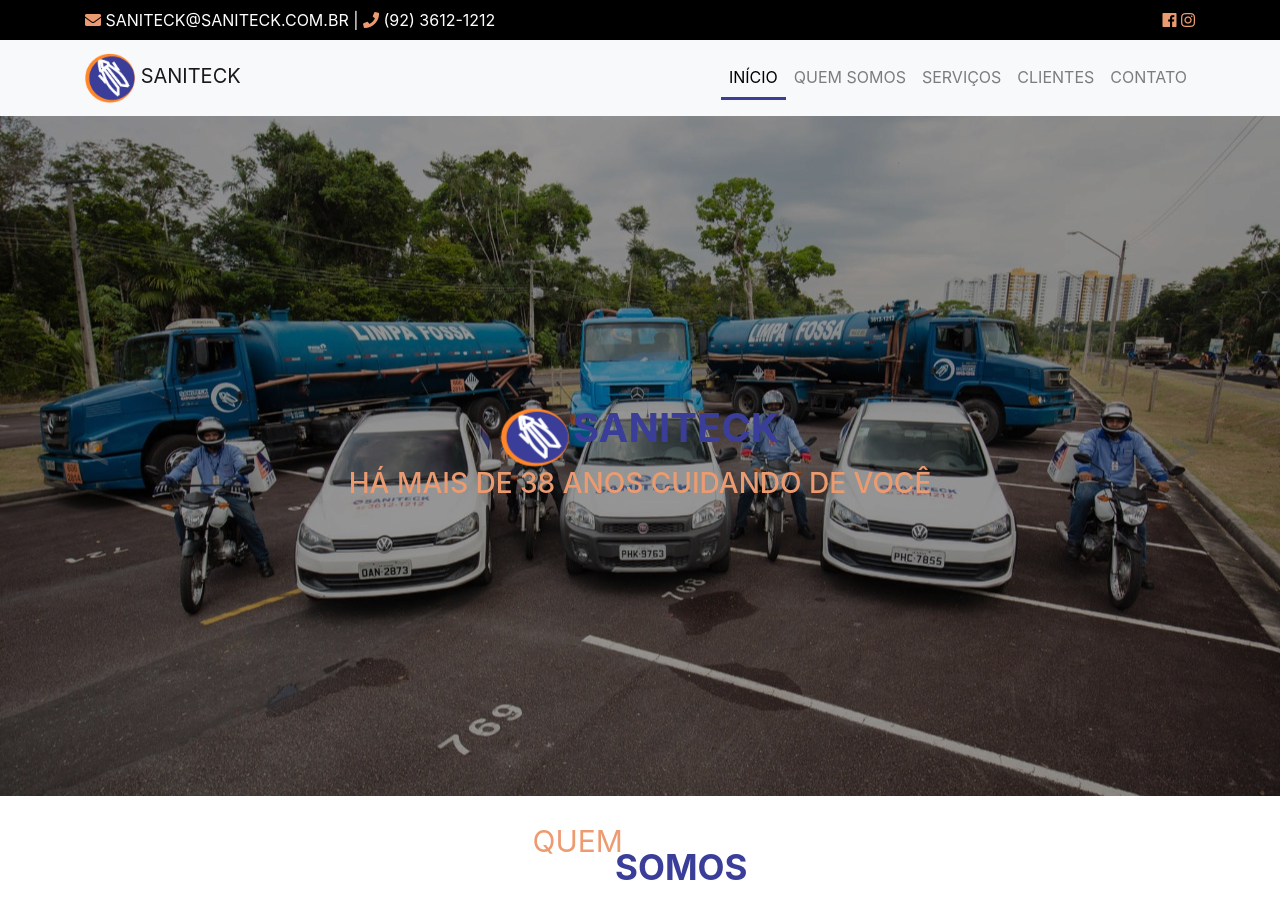
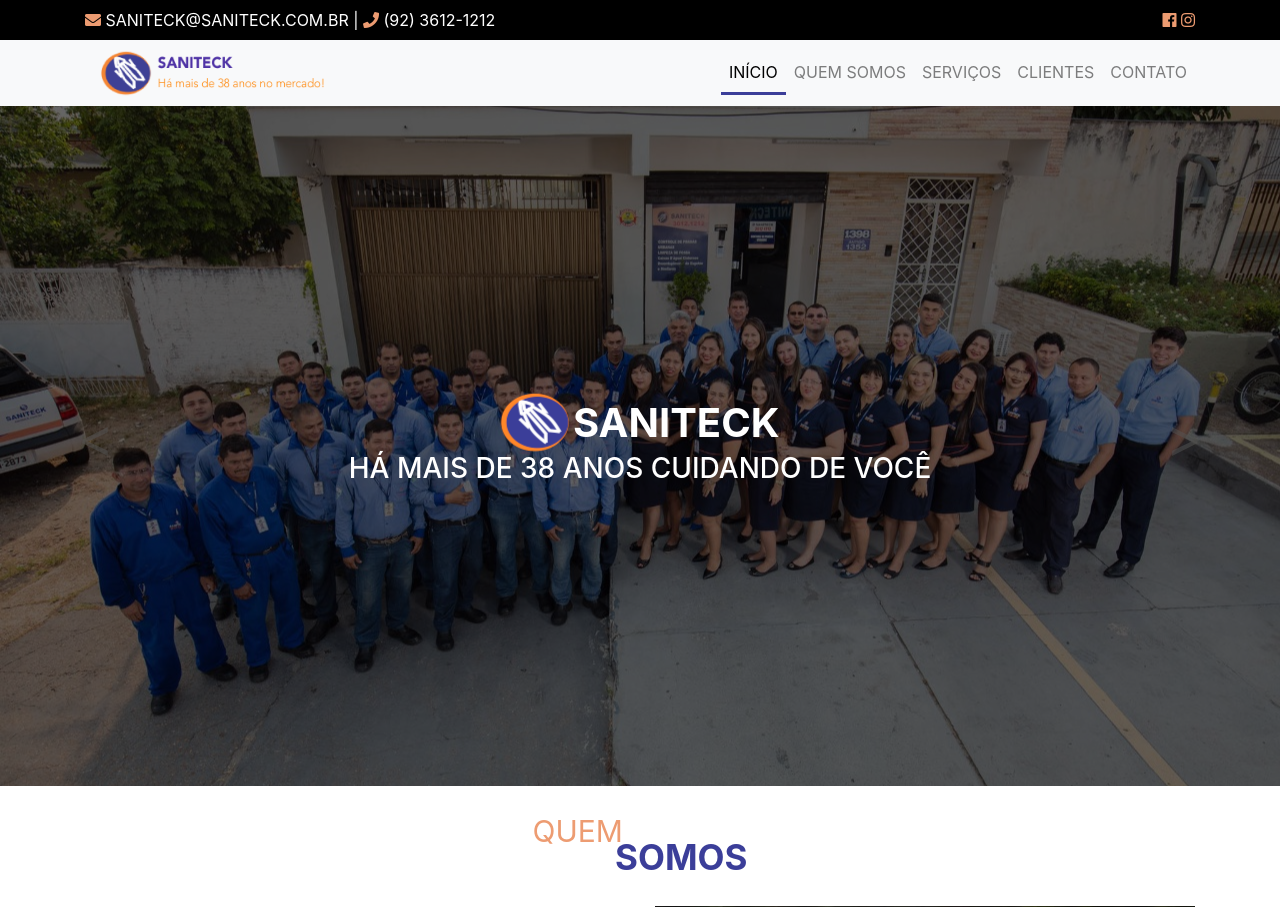
Before and after one commit to jorjbarbosa/projeto-saniteck, a PHP site: page /projeto-saniteck/ in a window 1280 px wide. Shown: the top 907 px of the page. Run offline with PHP 8.4, Linux system fonts and the light colour scheme; data comes from the database, SQL or seed files in the repository; data that the repository does not hold is empty.

Commit message:
alterações: logo, slides

```diff
--- a/app/views/pages/index.php
+++ b/app/views/pages/index.php
@@ -39,8 +39,8 @@
       <nav class="navbar navbar-expand-md navbar-light bg-light" id="navbar">
         <div class="container">
           <a class="navbar-brand" href="#">
-            <img src="<?php echo URLROOT; ?>/images/logo.png" width="50" height="50" alt="" />
-            SANITECK
+            <img src="<?php echo URLROOT; ?>/images/logo-1.png" width="250" height="60" style="margin: -10px;" alt="" />
+
           </a>
           <button
             class="navbar-toggler"
@@ -89,8 +89,17 @@
             <h3>HÁ MAIS DE 38 ANOS CUIDANDO DE VOCÊ</h3>
           </div>
         </div>
-        <div class="carousel-item bg-carousel" id="item-2"></div>
-        <div class="carousel-item bg-carousel" id="item-3"></div>
+        <div class="carousel-item bg-carousel" id="item-2">
+          <div class="saniteck text-center">
+            <h3>CONHEÇA NOSSOS SERVIÇOS</h3>
+            <a href="#servicos" class="btn btn-saniteck btn-lg mt-3 scroll">SAIBA MAIS</a>
+          </div>
+        </div>
+        <div class="carousel-item bg-carousel" id="item-3">
+          <div class="saniteck text-center">
+              <h3>TEMOS O MELHOR PROCESSO DE LIMPEZA DO MERCADO</h3>
+            </div>
+        </div>
       </div>
       <a
         class="carousel-control-prev"
@@ -372,10 +381,10 @@
             </form>
           </div>
           <div class="col-md-6">
-            <p class="contato lead"><i class="fas fa-map-marker-alt"></i> Endereço: Avenida Maués, 1938 - Cachoeirinha, Manaus - AM, 69065-070</p>
-            <p class="contato lead"><i class="fas fa-phone"></i> Telefone: (92) 3612-1212 Whatsapp: (92) 98802-3592</p>
-            <p class="contato lead"> <i class="fas fa-envelope"></i> E-mail: saniteck@saniteck.com.br | comercial@saniteck.com.br</p>
-            <p class="contato lead">Redes Sociais:
+            <p class="contato lead"><i class="fas fa-map-marker-alt"></i> <strong>Endereço:</strong> Avenida Maués, 1938 - Cachoeirinha, Manaus - AM, 69065-070</p>
+            <p class="contato lead"><i class="fas fa-phone"></i> <strong>Telefone:</strong> (92) 3612-1212 <strong>Whatsapp:</strong> (92) 98802-3592</p>
+            <p class="contato lead"> <i class="fas fa-envelope"></i> <strong>E-mail:</strong> saniteck@saniteck.com.br | comercial@saniteck.com.br</p>
+            <p class="contato lead"><strong>Redes Sociais:</strong>
               <a href="#"><i class="fab fa-instagram"></i></a>
               <a href="#"><i class="fab fa-facebook"></i></a>
               <a href="#"><i class="fab fa-youtube"></i></a>
--- a/public/css/style.css
+++ b/public/css/style.css
@@ -8,6 +8,7 @@
 #navbar {
   transition: 1.5s;
 }
+
 .saniteck {
   position: absolute;
   text-align: center;
@@ -18,12 +19,17 @@
 }
 
 .saniteck h1 {
-  color: rgb(59, 62, 153);
+  /* color: rgb(59, 62, 153); */
+  color: rgb(255, 255, 255);
   font-weight: bold;
   display: inline;
 }
 .saniteck h3 {
-  color: rgb(236, 155, 113);
+  /* color: rgb(236, 155, 113); */
+  color: rgb(255, 255, 255);
+}
+.saniteck img {
+  margin-top: -20px;
 }
 .nav-black {
   height: 40px;
@@ -57,16 +63,16 @@
 }
 #item-1 {
   position: relative;
-  background-image: url("../images/slide2.jpg"),
-    linear-gradient(rgba(0, 0, 0, 0.4), rgba(0, 0, 0, 0.4));
+  background-image: url("../images/slide3.jpg"),
+    linear-gradient(rgba(0, 0, 0, 0.6), rgba(0, 0, 0, 0.6));
 }
 #item-2 {
   background-image: url("../images/slide1.jpg"),
-    linear-gradient(rgba(0, 0, 0, 0.4), rgba(0, 0, 0, 0.4));
+    linear-gradient(rgba(0, 0, 0, 0.6), rgba(0, 0, 0, 0.6));
 }
 #item-3 {
-  background-image: url("../images/slide3.jpg"),
-    linear-gradient(rgba(0, 0, 0, 0.4), rgba(0, 0, 0, 0.4));
+  background-image: url("../images/slide2.jpg"),
+    linear-gradient(rgba(0, 0, 0, 0.6), rgba(0, 0, 0, 0.6));
   background-size: cover;
   background-position: center;
   background-repeat: no-repeat;
```
Also changed, not shown: public/images/logo-1.png (added).
